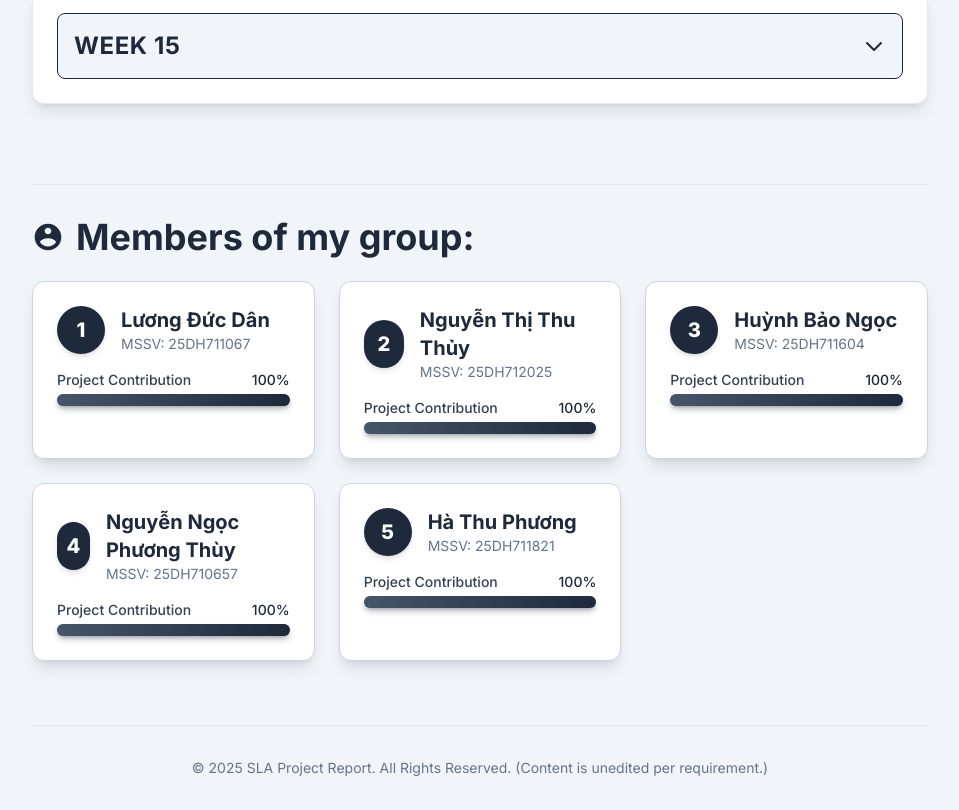
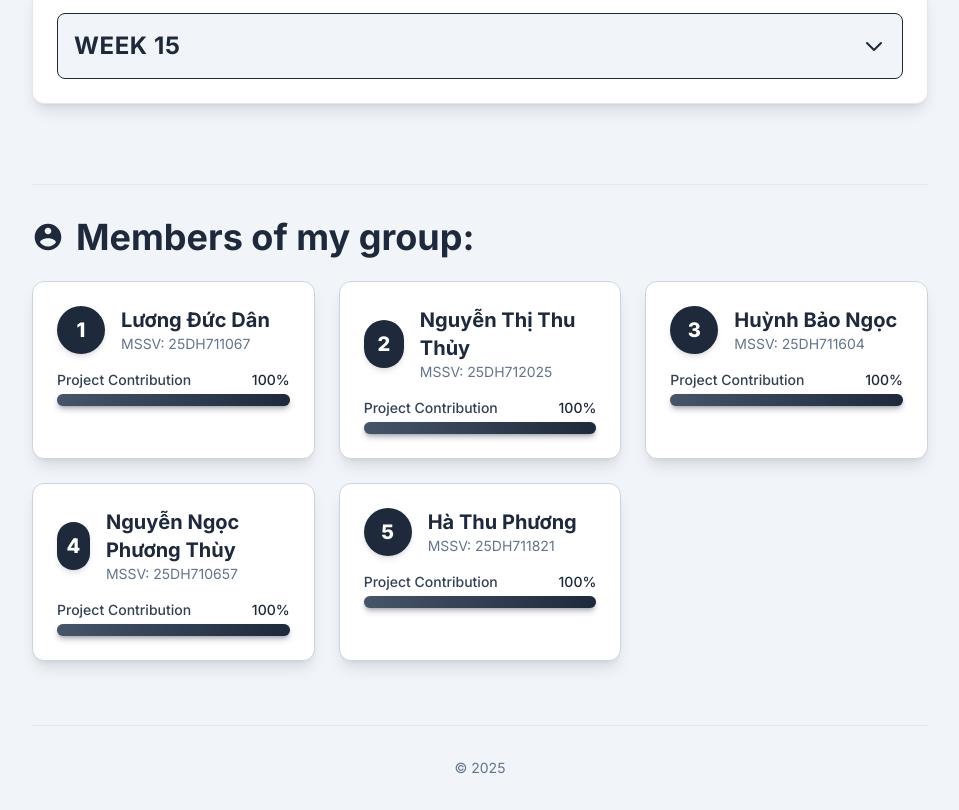
Before and after one commit to luongducdan/SLA, a plain HTML site: page index.html in a window 1280 px wide. Shown: the part 2624-3434 px from the top of the page, without its empty margins (320-1279 px from the left). Drawn offline with nearby package versions, Linux system fonts and the light colour scheme.

Commit message:
Update index.html

```diff
--- a/index.html
+++ b/index.html
@@ -74,11 +74,12 @@
         </section>
 
         <footer class="mt-16 pt-8 border-t border-slate-200 text-center text-slate-500">
-            <p class="text-sm">&copy; 2025 SLA Project Report. All Rights Reserved. (Content is unedited per requirement.)</p>
+            <p class="text-sm">&copy; 2025</p>
         </footer>
 
     </main>
 
     <script src="script.js"></script>
 </body>
+
 </html>
```
